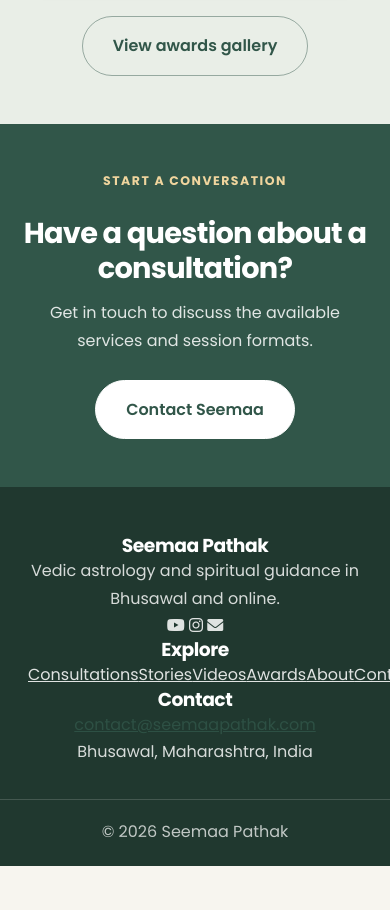
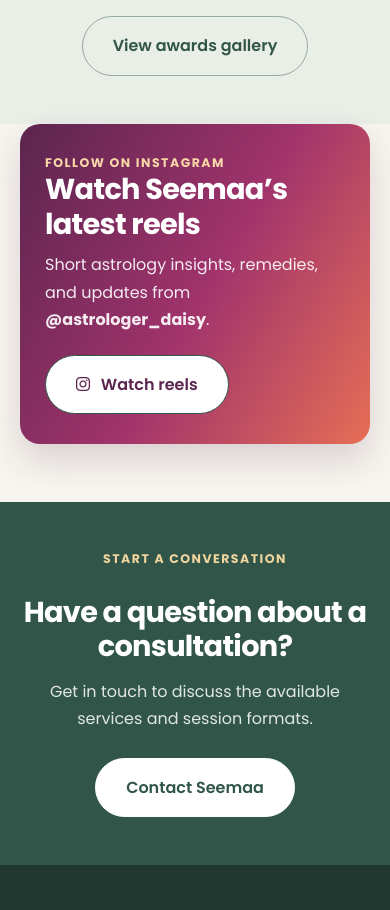
Before and after one commit to shirilpathak/seemaapathak-site, a plain HTML site: page index.html in a window 390 px wide. Shown: the part 6080-6990 px from the top of the page. Before the commit the page ends 6946 px from the top, so only its background shows below. Drawn offline with Linux system fonts and the light colour scheme.

Commit message:
Correct Instagram account and link reels

```diff
--- a/css/site-refresh.css
+++ b/css/site-refresh.css
@@ -201,6 +201,30 @@ section { scroll-margin-top: 96px; }
   color: var(--white);
   padding: clamp(48px,7vw,78px) 0;
 }
+
+.instagram-reels { padding-top: 0; }
+.instagram-reels-card {
+    display: flex;
+    align-items: center;
+    justify-content: space-between;
+    gap: 32px;
+    padding: 38px 44px;
+    border-radius: 20px;
+    color: #fff;
+    background: linear-gradient(120deg, #5b254f, #a0336c 52%, #e66e55);
+    box-shadow: 0 16px 34px rgba(91, 37, 79, .18);
+}
+.instagram-reels-card .eyebrow { color: #f8d7a8; }
+.instagram-reels-card h2 { margin: 0 0 10px; color: #fff; }
+.instagram-reels-card p { margin: 0; color: rgba(255, 255, 255, .9); }
+.instagram-reels-card .btn { flex: 0 0 auto; background: #fff; color: #5b254f; }
+.instagram-reels-card .btn:hover { background: #f8e8cb; }
+.instagram-reels-card .btn i { margin-right: 7px; }
+
+@media (max-width: 700px) {
+    .instagram-reels-card { display: block; padding: 30px 25px; }
+    .instagram-reels-card .btn { margin-top: 22px; }
+}
 .home-cta h2 { color: var(--white); max-width: 690px; margin: 0 auto 14px; }
 .home-cta p { color: rgba(255,255,255,.85); margin: 0 auto 26px; max-width: 620px; }
 .home-cta .btn.primary { color: var(--forest); background: var(--white); border-color: var(--white); }
--- a/index.html
+++ b/index.html
@@ -22,6 +22,7 @@
                 <a href="about.html" class="nav-link">About</a>
                 <a href="case-studies.html" class="nav-link">Stories</a>
                 <a href="videos.html" class="nav-link">Videos</a>
+                <a href="https://www.instagram.com/astrologer_daisy/reels/" class="nav-link" target="_blank" rel="noopener noreferrer">Reels</a>
                 <a href="contact.html" class="nav-link">Contact</a>
             </nav>
             <div class="header-cta"><a href="contact.html" class="btn urgent">Enquire</a></div>
@@ -129,6 +130,19 @@
         </div>
     </section>
 
+    <section class="home-section instagram-reels">
+        <div class="container">
+            <div class="instagram-reels-card">
+                <div>
+                    <p class="eyebrow">Follow on Instagram</p>
+                    <h2>Watch Seemaa’s latest reels</h2>
+                    <p>Short astrology insights, remedies, and updates from <strong>@astrologer_daisy</strong>.</p>
+                </div>
+                <a href="https://www.instagram.com/astrologer_daisy/reels/" class="btn primary" target="_blank" rel="noopener noreferrer"><i class="fab fa-instagram" aria-hidden="true"></i> Watch reels</a>
+            </div>
+        </div>
+    </section>
+
     <section class="home-cta">
         <div class="container home-section-head">
             <p class="eyebrow" style="color:#f0d59e">Start a conversation</p>
@@ -142,7 +156,7 @@
     <div class="footer-content">
         <div class="footer-section"><h3>Seemaa Pathak</h3><p>Vedic astrology and spiritual guidance in Bhusawal and online.</p><div class="social-links">
             <a href="https://www.youtube.com/@DivineWORLDCreation12" target="_blank" rel="noopener noreferrer" class="social-link" aria-label="Visit YouTube channel"><i class="fab fa-youtube" aria-hidden="true"></i></a>
-            <a href="https://instagram.com/seemaa_pathak" target="_blank" rel="noopener noreferrer" class="social-link" aria-label="Visit Instagram profile"><i class="fab fa-instagram" aria-hidden="true"></i></a>
+            <a href="https://www.instagram.com/astrologer_daisy/" target="_blank" rel="noopener noreferrer" class="social-link" aria-label="Visit astrologer_daisy on Instagram"><i class="fab fa-instagram" aria-hidden="true"></i></a>
             <a href="mailto:contact@seemaapathak.com" class="social-link" aria-label="Email Seemaa Pathak"><i class="fas fa-envelope" aria-hidden="true"></i></a>
         </div></div>
         <div class="footer-section"><h3>Explore</h3><div class="footer-links"><a href="services.html">Consultations</a><a href="case-studies.html">Stories</a><a href="videos.html">Videos</a><a href="awards.html">Awards</a><a href="about.html">About</a><a href="contact.html">Contact</a></div></div>
```
Also changed, not shown: 404.html (+2 -2 lines), about.html (+1 -1 lines), awards.html (+1 -1 lines), case-studies.html (+1 -1 lines), contact.html (+1 -1 lines), services.html (+1 -1 lines), videos.html (+1 -1 lines).
